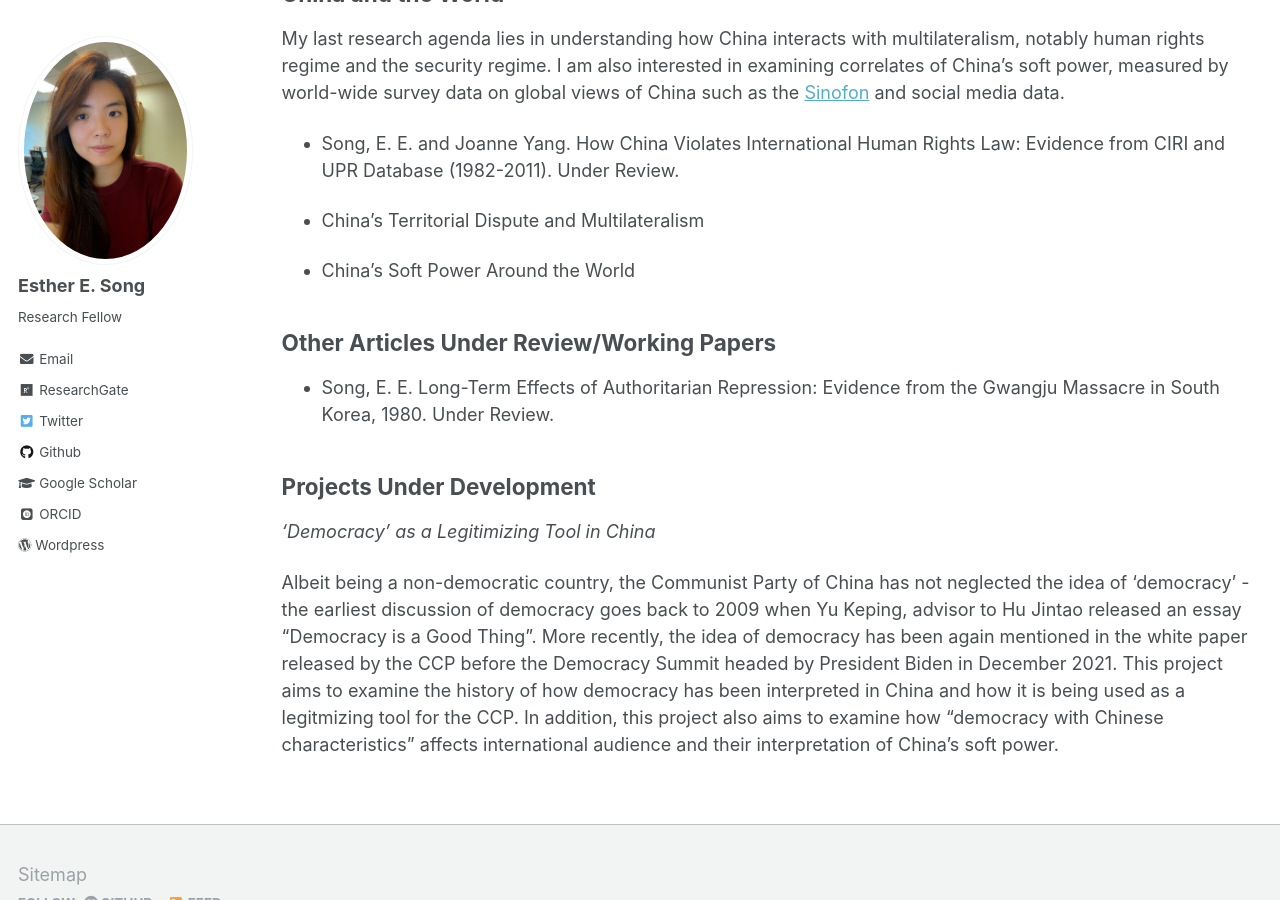
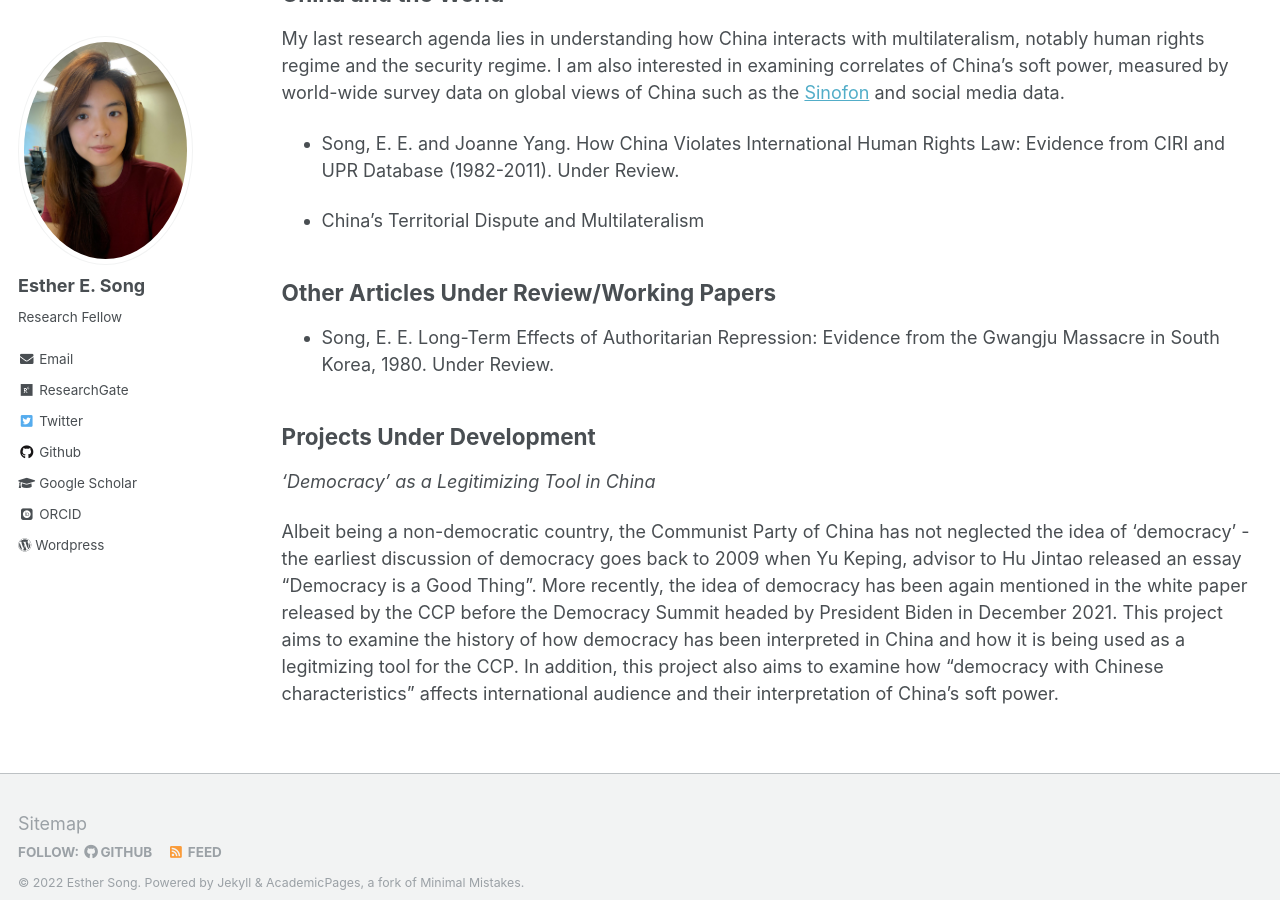
Before and after one commit to ehsong/ehsong.github.io, a Jekyll site: the page built from _pages/research.md, in a window 1280 px wide and 900 px high, scrolled down 2450 px. Built offline with Jekyll 4.4.1, drawn with Linux system fonts in a browser that asks for light colours; some web fonts are replaced.

Commit message:
Update research.md

```diff
--- a/_pages/research.md
+++ b/_pages/research.md
@@ -55,8 +55,6 @@ My last research agenda lies in understanding how China interacts with multilate
 
 * China's Territorial Dispute and Multilateralism
 
-* China's Soft Power Around the World
-
 ## Other Articles Under Review/Working Papers
 
 * Song, E. E. Long-Term Effects of Authoritarian Repression: Evidence from the Gwangju Massacre in South Korea, 1980. Under Review.
```
